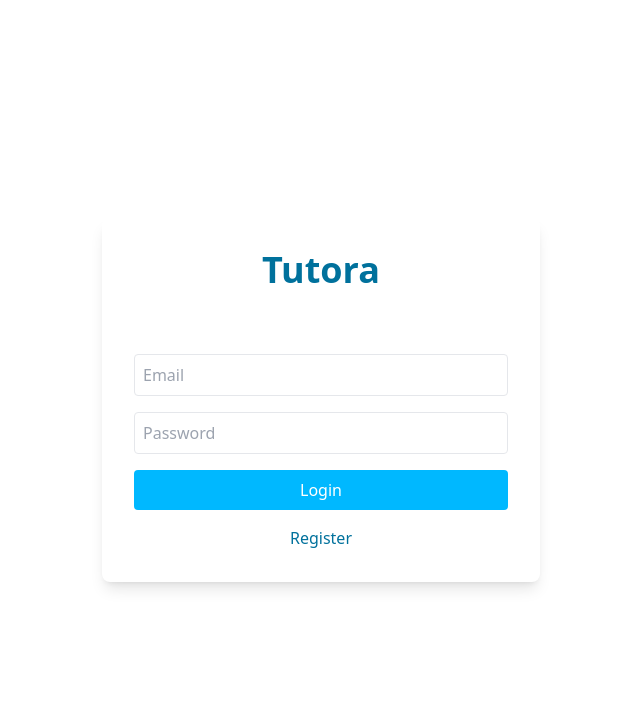
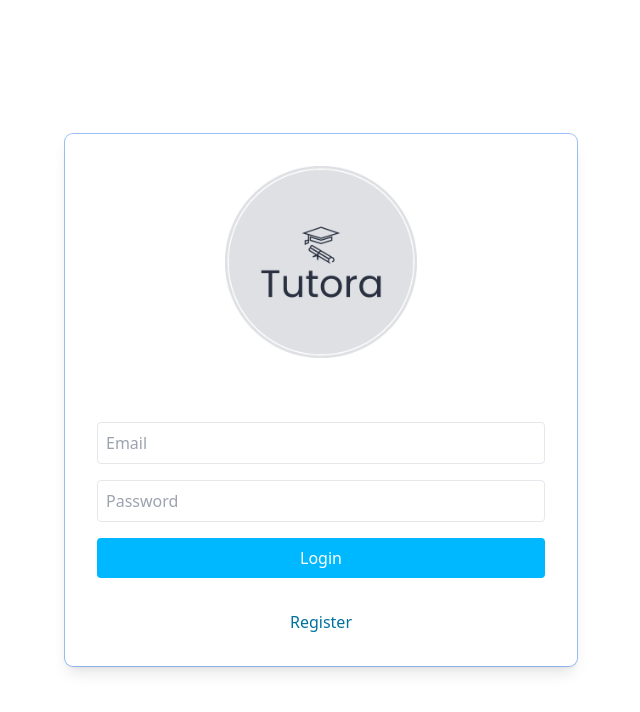
Before and after one commit to chandra-lindy/tutora, a React (Vite) app in the folder frontend/: page / in a window 1280 px wide. Shown: the top 712 px of the page, without its empty margins (319-959 px from the left). Built offline with nearby package versions, Linux system fonts and the light colour scheme; no server answers; what aws-amplify would draw is missing.

Commit message:
add new tutora logo

```diff
--- a/frontend/src/pages/ConfirmRegistration.jsx
+++ b/frontend/src/pages/ConfirmRegistration.jsx
@@ -1,7 +1,7 @@
 import { useState, useEffect, useCallback, useRef } from "react";
 import { Auth } from "aws-amplify";
 import { useNavigate, useLocation } from "react-router-dom";
-// import logo from "../assets/logo-no-slogan.png";
+import logo from "../assets/tutoraLogo.png";
 import { Link } from "react-router-dom";
 
 const ConfirmRegistration = () => {
@@ -45,11 +45,9 @@ const ConfirmRegistration = () => {
 
   return (
     <div className="flex flex-col items-center justify-center h-screen">
-      <div className="flex flex-col bg-white p-8 rounded-lg shadow-lg">
+      <div className="flex flex-col bg-white p-8 rounded-lg shadow-lg ring-1">
         <Link to="/">
-          <h1 className="max-w-md text-4xl mx-32 text-brand-blue-300 font-extrabold">
-            Tutora
-          </h1>
+          <img src={logo} className="w-48 mx-32" alt="Tutora Logo" />
         </Link>
         <p
           className="p-2 my-4 text-red-600 text-xs text-center"
--- a/frontend/src/pages/Login.jsx
+++ b/frontend/src/pages/Login.jsx
@@ -4,6 +4,7 @@ import { useNavigate, useLocation } from "react-router-dom";
 // import logo from "../assets/logo-no-slogan.png";
 import { Link } from "react-router-dom";
 import { Bars } from "react-loader-spinner";
+import logo from "../assets/tutoraLogo.png";
 
 const Login = () => {
   const [email, setEmail] = useState("");
@@ -67,11 +68,9 @@ const Login = () => {
           visible={true}
         />
       ) : (
-        <div className="flex flex-col items-center bg-white rounded-lg p-8 shadow-lg">
+        <div className="flex flex-col items-center bg-white rounded-lg p-8 shadow-lg ring-1">
           <Link to="/">
-            <h1 className="max-w-md text-4xl mx-32 text-brand-blue-300 font-extrabold">
-              Tutora
-            </h1>
+            <img src={logo} className="w-48 mx-32" alt="Tutora Logo" />
           </Link>
 
           <p
@@ -103,7 +102,7 @@ const Login = () => {
               Login
             </button>
             <Link to="/register">
-              <p className="text-center mt-4 text-link">Register</p>
+              <p className="text-center mt-8 text-link">Register</p>
             </Link>
           </div>
         </div>
--- a/frontend/src/pages/Register.jsx
+++ b/frontend/src/pages/Register.jsx
@@ -2,7 +2,7 @@ import { useState, useEffect, useCallback, useRef } from "react";
 import { Auth } from "aws-amplify";
 import { useNavigate, useLocation } from "react-router-dom";
 import { Link } from "react-router-dom";
-// import logo from "../assets/logo-no-slogan.png";
+import logo from "../assets/tutoraLogo.png";
 import { Bars } from "react-loader-spinner";
 
 const Register = () => {
@@ -76,12 +76,9 @@ const Register = () => {
           visible={true}
         />
       ) : (
-        <div className="flex flex-col items-center bg-white p-8 rounded-lg shadow-lg">
+        <div className="flex flex-col items-center bg-white p-8 rounded-lg shadow-lg ring-1">
           <Link to="/">
-            {/* <img src={logo} alt="Scholarly Logo" className="max-w-md mb-4" /> */}
-            <h1 className="max-w-md text-4xl mx-32 text-brand-blue-300 font-extrabold">
-              Tutora
-            </h1>
+            <img src={logo} className="w-48 mx-32" alt="Tutora Logo" />
           </Link>
 
           <p
@@ -118,7 +115,7 @@ const Register = () => {
               Register
             </button>
             <Link to="/">
-              <p className="text-center mt-4 text-link">Login</p>
+              <p className="text-center mt-8 text-link">Login</p>
             </Link>
           </div>
         </div>
```
Also changed, not shown: frontend/src/assets/tutoraLogo.png (added).
